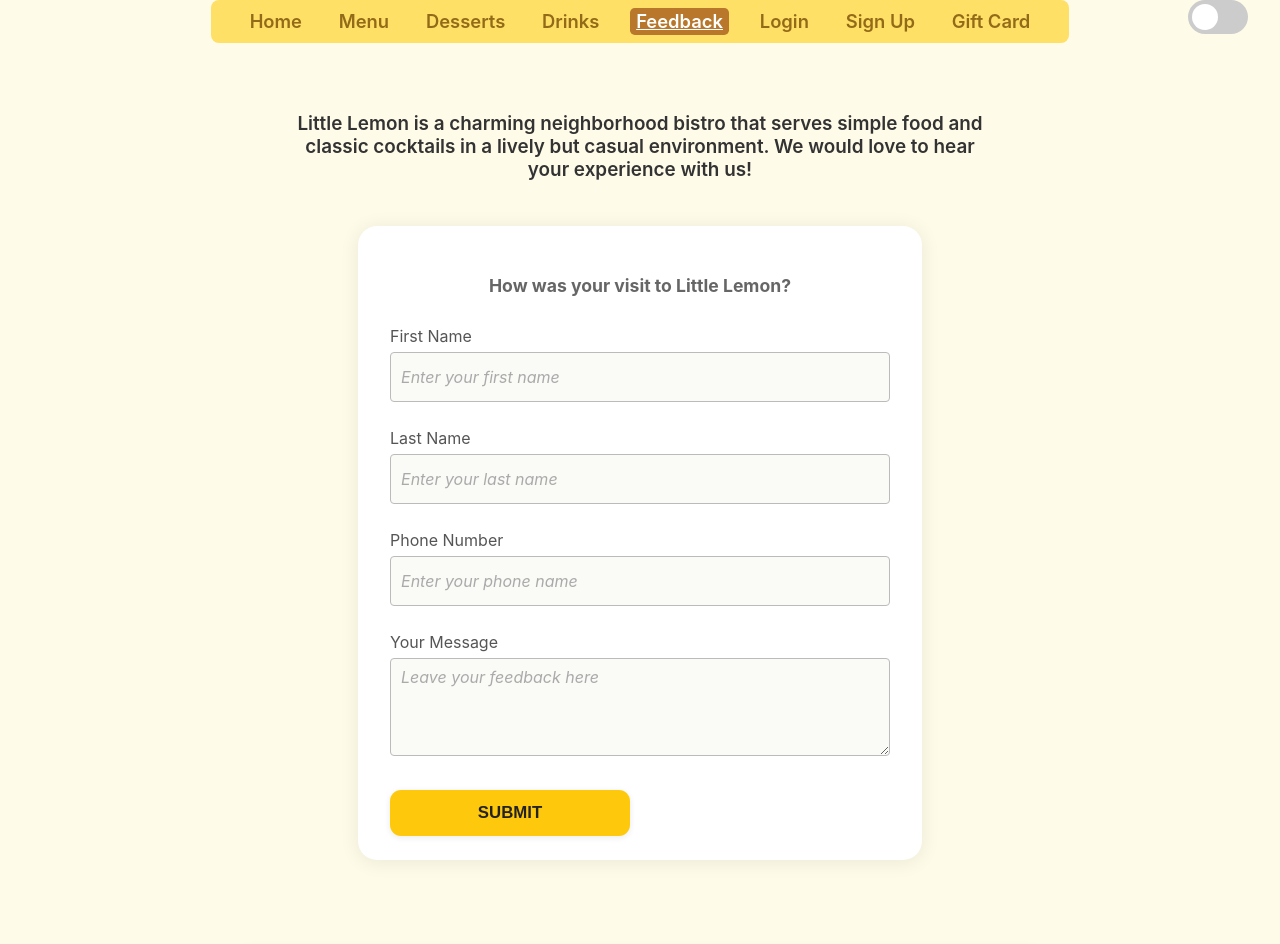
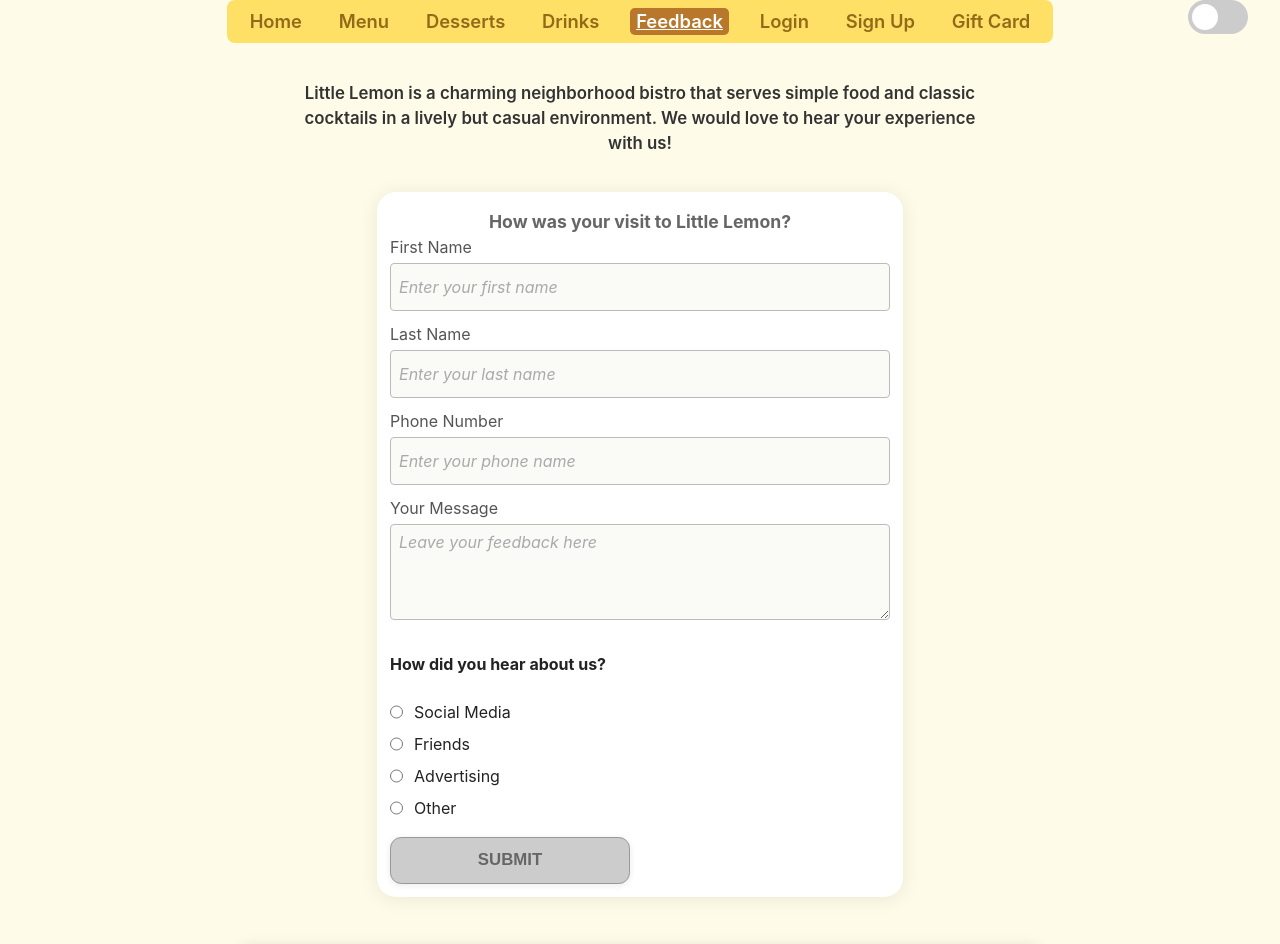
Before and after one commit to pokrhitman/little_lemon_website, a React (Vite) app: page /#/feedback in a window 1280 px wide. Shown: the top 944 px of the page. Built offline with nearby package versions, Linux system fonts and the light colour scheme.

Commit message:
chore: accessibility features and a11y optimization

```diff
--- a/index.html
+++ b/index.html
@@ -2,15 +2,36 @@
 <html lang="en">
 
 <head>
-    <title>Little Lemon Website</title>
+    <title>Little Lemon - Bistro & Restaurant</title>
   <meta charset="UTF-8" />
   <meta name="viewport" content="width=device-width, initial-scale=1.0" />
   <meta name="description"
-    content="Little Lemon is a charming neighborhood bistro serving simple food and classic cocktails in a lively but casual environment. Check our menu, desserts, drinks and daily specials!" />
-  <link rel="icon" type="image" href="src/assets/logo.png" />
+    content="This site is a student project for the Coursera Meta Front-End Developer course. Little Lemon is a fictional restaurant website built in React to showcase accessibility and professional UI coding. For project inspiration, visit the GitHub repo or course page." />
   <meta name="keywords"
-    content="Little Lemon, restaurant, bistro, Mediterranean, food, cocktails, desserts, drinks, specials, reservations" />
+    content="Little Lemon, Coursera, Meta Front-End Developer, React, front-end project, student portfolio, accessibility, a11y, web development, demo website, course project, restaurant demo, learning React, UI best practices, open source, code example" />
   <meta name="author" content="Little Lemon Team" />
+  <link rel="icon" type="image/png" href="src/assets/logo.png" />
+
+  <!-- Schema.org structured data for AI Agents and search engines-->
+   <script type="application/ld+json">
+    {
+      "@context": "https://schema.org",
+      "@type": "Restaurant",
+      "name": "Little Lemon",
+      "address": {
+        "@type": "PostalAddress",
+        "streetAddress": "123 Main St",
+        "addressLocality": "Springfield",
+        "addressRegion": "IL",
+        "postalCode": "62701"
+      },
+      "telephone": "+1-000-000-5555",
+      "servesCuisine": ["Italian", "Mediterranean"],
+      "url": "https://littlemon.com",
+      "menu": "https://littlelemon.com/menu",
+      "acceptsReservations": "True"
+    }
+   </script>
 </head>
 
 <body>
--- a/src/components/Layout.jsx
+++ b/src/components/Layout.jsx
@@ -2,13 +2,20 @@
 import LittleLemonFooter from "./LittleLemonFooter";
 import "../styles/Layout.css";
 
+// Accessibility: Skip Link allows keyboard/screen reader
+// users to jump directly to main content.
+
 function Layout({ children }) {
     return (
         <div className="app-shell">
+            {/* Skip to Main Content link for accessibility */}
+            <a href="main-content" className="skip-link">
+                Skip to main content
+            </a>
             <Navbar />
             <div className="main-grid">
                 {/* Placeholder for <aside className="sidebar-left">...</aside> here later */}
-                <main className="main-content">
+                <main className="main-content" id="main-content">
                     {children}
                 </main>
                 {/* Placeholder for <aside className="sidebar-right">Widget area for future use</aside> */}
--- a/src/pages/Feedback.jsx
+++ b/src/pages/Feedback.jsx
@@ -1,17 +1,52 @@
+import React from "react";
 import { useState } from "react";
 import "../styles/Feedback.css";
+
+function RadioGroup({ selected, onChange, children}) {
+    return (
+        <div role="radiogroup" aria-labelledby="heard-from-label"
+        className="radio-group">
+            {React.Children.map(children, child =>
+                React.cloneElement(child, {selected, onChange})
+            )}
+        </div>
+    );
+}
+
+function RadioOption({ value, selected, onChange, children}) {
+    return (
+        <label className="radio-option">
+            <input
+            type="radio"
+            name="heardForm"
+            value={value}
+            checked={selected === value}
+            onChange={() => onChange(value)}
+            required/>
+            <span>{children}</span>
+        </label>
+    );
+}
 
 function Feedback() {
     const [firstName, setFirstName] = useState("");
     const [lastName, setLastName] = useState("");
     const [phoneNumber, setPhoneNumber] = useState("");
     const [message, setMessage] = useState("");
+    const [heardFrom, setHeardFrom] = useState("");
     const [submitted, setSubmitted] = useState(false);
+
+    const allValid =
+    firstName.trim() &&
+    lastName.trim() &&
+    phoneNumber.trim() &&
+    message.trim() &&
+    heardFrom;
 
     const handleSubmit = (e) => {
         e.preventDefault();
-        if (!firstName || !lastName || !phoneNumber || !message) {
-            alert("Please fill in all the fields.");
+        if (!allValid) {
+            alert("Please fill in all the fields and select how you heard about us.");
             return;
         }
 
@@ -24,10 +59,8 @@
         setLastName("");
         setPhoneNumber("");
         setMessage("");
-
-        setTimeout(() => {
-            setSubmitted(false);
-        }, 3000);
+        setHeardFrom("");
+        setTimeout(() => setSubmitted(false), 3000);
     };
 
     return (
@@ -92,8 +125,23 @@
                     />
                 </label>
 
-                <button className="feedback-submit-button" type="submit">
-                    Submit
+                <div>
+                    <h4 id="heard-from-label" className="radio-group-heading">
+                        How did you hear about us?
+                    </h4>
+                    <RadioGroup selected={heardFrom} onChange={setHeardFrom}>
+                        <RadioOption value="social-media">Social Media</RadioOption>
+                        <RadioOption value="friends">Friends</RadioOption>
+                        <RadioOption value="advertising">Advertising</RadioOption>
+                        <RadioOption value="other">Other</RadioOption>
+                    </RadioGroup>
+                </div>
+
+                <button className="feedback-submit-button" type="submit"
+                disabled={!allValid}
+                aria-disabled={!allValid}
+                >
+                Submit
                 </button>
                 </form>
             </section>
--- a/src/pages/Home.jsx
+++ b/src/pages/Home.jsx
@@ -1,13 +1,19 @@
 import logo from "../assets/logo.png";
 import "../styles/Home.css";
 import QuoteCard from "../components/QuoteCard";
+
+// Accessibility notes:
+// - <main> with id is the main landmark for users and bots
+// - <h1> is the main heading (one per page)
+// - Logo uses alt for branding (screen readers/ AI agents)
 
 function Home() {
     return (
         <main className="home-main-content" tabIndex={-1}>
             <div className="home-content-center">
                 <div className="home-welcome-container">
-                    <header className="home-welcome-header" aria-label="Site banner">
+                    <header className="home-welcome-header">
+                        {/* Logo image, alt text for a11y and agents */}
                         <img
                             className="home-logo"
                             src={logo}
@@ -15,7 +21,9 @@
                             width={120}
                             height={120}
                         />
+                        {/*Main heading.*/}
                         <h1 className="home-title">Welcome to Little Lemon</h1>
+
                     </header>
                     <p className="home-subtitle">
                         Little Lemon is a charming neighborhood bistro that serves simple food and classic cocktails in a lively but casual environment.
--- a/src/styles/Feedback.css
+++ b/src/styles/Feedback.css
@@ -2,41 +2,45 @@
     display: flex;
     flex-direction: column;
     align-items: center;
-    padding: 14px 12px;
     background: #fffbe9;
     min-height: 70vh;
 }
 
 .feedback-intro {
-    margin-bottom: 16px;
+    margin-bottom: 10px;
     max-width: 700px;
 }
 
 .feedback-heading {
-    font-size: 1.18rem;
+    font-size: 1.05rem;
     color: #333;
     text-align: center;
     font-weight: 600;
+    margin-bottom: 26px;
+    margin-left: auto;
+    margin-right: auto;
+    line-height: 1.5;
+    word-break: break-word;
 }
 
 .feedback-form-section {
     display: flex;
     justify-content: center;
     width: 100%;
-    margin-top: 0.8rem;
+    margin-top: 0;
 }
 
 .feedback-form {
     display: flex;
     flex-direction: column;
-    gap: 18px;
+    gap: 5px;
     max-width: 500px;
     width: 100%;
     background: #fff;
-    padding: 2rem 2rem 1.5rem 2rem;
+    padding: 0.8rem;
     border-radius: 1.2rem;
     box-shadow: 0 2px 18px 2px #0001;
-    margin-bottom: 2.4rem;
+    margin-bottom: 1.5rem;
     transition: box-shadow 0.18s;
 }
 
@@ -50,7 +54,8 @@
     text-align: center;
     color: #666;
     font-size: 1.1rem;
-    margin-bottom: 12px;
+    margin-top: 6px;
+    margin-bottom: 0px;
 }
 
 .feedback-success-message {
@@ -72,8 +77,8 @@
 
 .feedback-input,
 .feedback-message-input {
-    font-size: 1rem;
-    padding: 8px 10px;
+    font-size: 0.97rem;
+    padding: 7px 8px;
     border-radius: 4px;
     border: 1px solid #bbb;
     background: #fafaf7;
@@ -112,3 +117,23 @@
     background: #ffd942;
     color: #986c0b;
 }
+
+.radio-group {
+    display: flex;
+    flex-direction: column;
+    gap: 0;
+}
+
+.radio-option {
+    display: flex;
+    align-items: center;
+    gap: 6px;
+    font-size: 1rem;
+    margin-bottom: 0;
+    padding-bottom: 0;
+}
+
+.radio-option input[type="radio"] {
+    margin: 0 5px 0 0;
+    vertical-align: middle;
+}
--- a/src/styles/Layout.css
+++ b/src/styles/Layout.css
@@ -10,7 +10,7 @@
     justify-content: center;
     align-items: flex-start;
     flex: 1;
-    padding: 2.5rem 0 2.5rem 0;
+    padding: 1.5rem 0;
     gap: 2.5rem; /* Space between future sidebars/main */
 }
 
@@ -33,3 +33,23 @@
         padding: 1.2rem 0;
     }
 }
+
+.skip-link {
+    position: absolute;
+    left: -999px;
+    top: 12px;
+    background: #fffbe9;
+    color: #333;
+    font-weight: bold;
+    z-index: 1000;
+    padding: 8px 16px;
+    border-radius: 5px;
+    border: 2px solid #fec90c;
+    transition: left 0.18s;
+}
+
+.skip-link:focus {
+    left: 12px;
+    box-shadow: 0 4px 12px 2px #0001;
+    outline: none;
+}
--- a/src/styles/Navbar.css
+++ b/src/styles/Navbar.css
@@ -2,11 +2,11 @@
     display: flex;
     align-items: center;
     gap: 1.5rem; /* Space between links */
-    padding: 0.5rem 2rem;
+    padding: 0.5rem 1rem;
     background-color: #ffe066;
     border-radius: 0.5rem;
     font-family: inherit;
-    margin-top: 2.5rem;
+    margin-top: 1rem;
     width: fit-content;
     max-width: 800px;
     margin: 0 auto;
```
Also changed, not shown: 1 other file (tests, documents, lock files or other folders).
